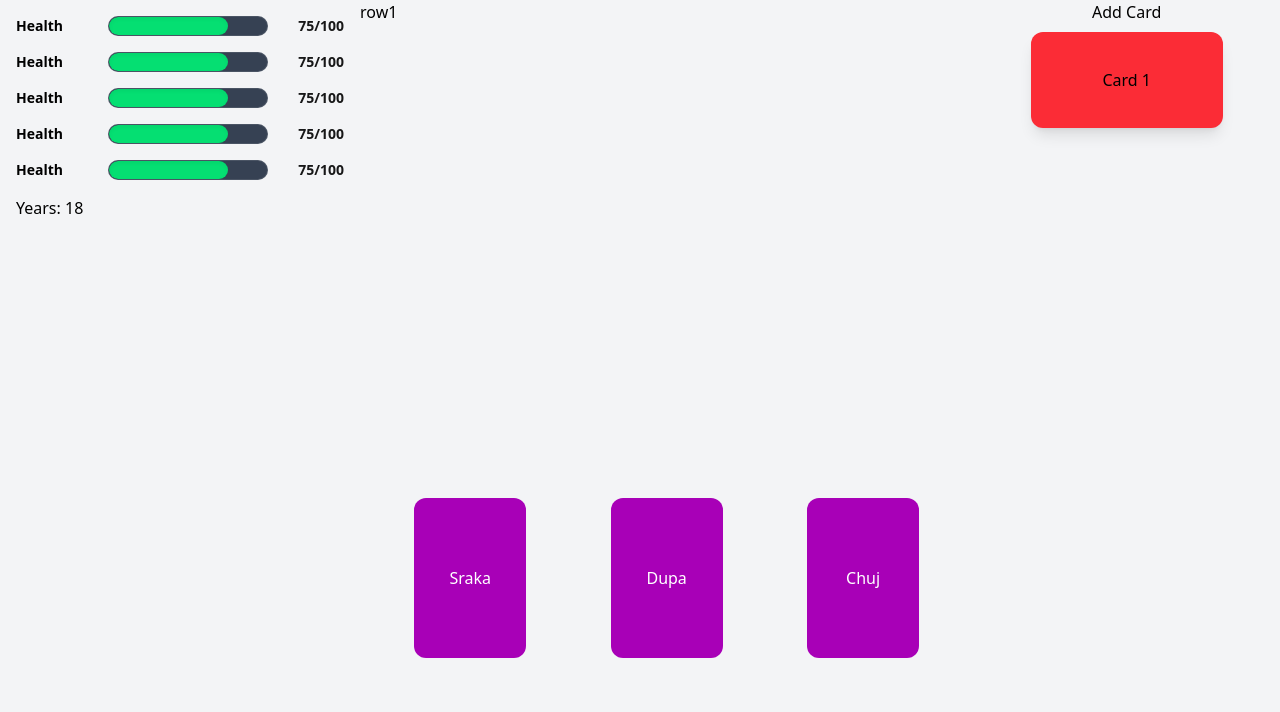
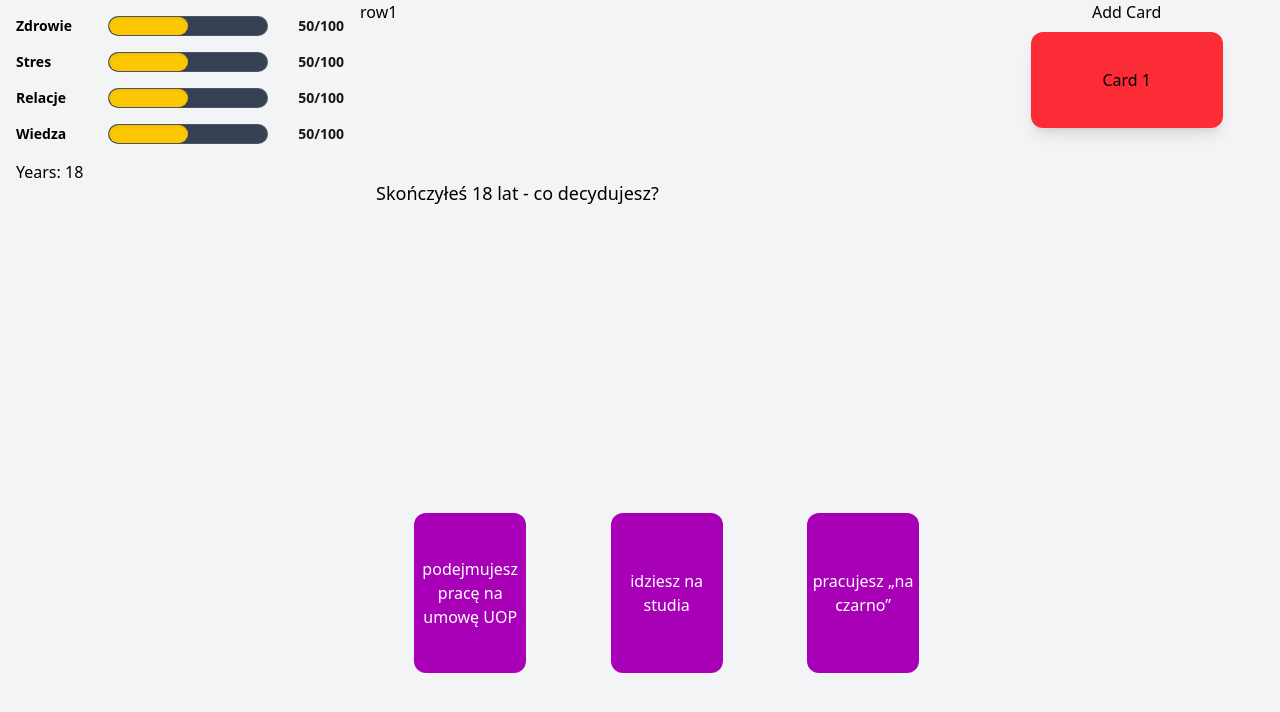
Before and after one commit to kn-kraken/kraken-game, a React (Vite) app: page / in a window 1280 px wide. Both pictures are taken after a click on the button "Male". Shown: the top 712 px of the page. Built offline with nearby package versions, Linux system fonts and the light colour scheme.

Commit message:
Add first verison of logic

```diff
--- a/src/components/DecisionCard.tsx
+++ b/src/components/DecisionCard.tsx
@@ -2,7 +2,8 @@ import * as motion from "motion/react-client";
 import { useRef } from "react";
 
 type CardProps = {
-	handleDragEnd: (event: any) => void;
+	handleDragEnd: (childRef: React.RefObject<HTMLDivElement | null>) => void;
+	handleStatChange: (stat: string, value: number) => void;
 	frontContent?: string;
 	backContent?: string;
 };
@@ -14,9 +15,9 @@ export default function DecisionCard({
 }: CardProps) {
 	const ref = useRef<HTMLDivElement | null>(null);
 	const cardVariants = {
-		initial: {
-			rotateY: 180,
-		},
+		// initial: {
+		// 	rotateY: 180,
+		// },
 		animate: {
 			rotateY: 0,
 		},
--- a/src/components/DecisionCardContainer.tsx
+++ b/src/components/DecisionCardContainer.tsx
@@ -1,18 +1,26 @@
 import * as motion from "motion/react-client";
-import { useRef, useState } from "react";
+import { useEffect, useRef, useState } from "react";
 import DecisionCard from "./DecisionCard";
 import { AnimatePresence } from "motion/react";
 
-export type CardInfo = { description: string };
+export type CardInfo = {
+	description: string;
+	zdrowie: number;
+	stres: number;
+	relacje: number;
+	wiedza: number;
+};
 
 type DragConstraintsProps = {
-	cardsInfo?: CardInfo[];
+	cardsInfo: CardInfo[];
+	handleStatChange: (stat: string, value: number) => void;
 };
 
 export default function DecisionCardContainer({
 	cardsInfo,
+	handleStatChange,
 }: DragConstraintsProps) {
-	const [cards, setCards] = useState(cardsInfo || []);
+	const [cards, setCards] = useState<CardInfo[]>([]);
 	const ref = useRef<HTMLDivElement | null>(null);
 	const containerVariants = {
 		animate: {
@@ -22,22 +30,32 @@ export default function DecisionCardContainer({
 		},
 	};
 
-	const handleDragEnd = (childRef, index) => {
+	const handleDragEnd = (
+		childRef: React.RefObject<HTMLDivElement | null>,
+		index: number
+	): void => {
 		const containerRect = ref.current?.getBoundingClientRect();
 		const dragRect = childRef.current?.getBoundingClientRect();
 		const containerHeight = containerRect?.height || 0;
 
 		if (!dragRect || !containerRect) return;
-		console.log({ dupa: dragRect.top, container: containerRect.top });
 		const isOutside = dragRect?.top < containerRect?.top - containerHeight;
 
 		if (isOutside) {
 			setCards((prev) => prev.filter((_, i) => i !== index));
-			console.log("Dragged outside constraint!");
-		} else {
-			console.log("Within constraint");
+			Object.entries(cards[index]).forEach(([stat, value]) => {
+				if (stat !== "description") {
+					handleStatChange(stat, value as number);
+				}
+			});
 		}
 	};
+
+	useEffect(() => {
+		if (cardsInfo) {
+			setCards(cardsInfo);
+		}
+	}, [cardsInfo]);
 
 	return (
 		<motion.div
@@ -57,10 +75,10 @@ export default function DecisionCardContainer({
 						exit={{ scale: 0 }}
 					>
 						<DecisionCard
-							containerRef={ref}
 							handleDragEnd={(childRef) =>
 								handleDragEnd(childRef, index)
 							}
+							handleStatChange={handleStatChange}
 							frontContent={card.description}
 						/>
 					</motion.div>
--- a/src/layouts/BoardLayout.tsx
+++ b/src/layouts/BoardLayout.tsx
@@ -4,21 +4,29 @@ import DecisionCardContainer, {
 
 type BoardLayoutProps = {
 	children: React.ReactNode;
+	cardsInfo: CardInfo[];
+	description: string;
+	handleStatChange: (stat: string, value: number) => void;
 };
 
-const cardInfo: CardInfo[] = [
-	{ description: "Sraka" },
-	{ description: "Dupa" },
-	{ description: "Chuj" },
-];
-
-export default function BoardLayout({ children }: BoardLayoutProps) {
+export default function BoardLayout({
+	children,
+	cardsInfo,
+	description,
+	handleStatChange,
+}: BoardLayoutProps) {
 	return (
 		<div className="min-h-screen bg-gray-100 flex flex-col">
 			<div className="flex-1">row1</div>
-			<div className="flex-2">{children}</div>
+			<div className="flex-2">
+				{children}
+				<p className="p-4 text-lg">{description}</p>
+			</div>
 			<div className="flex-1">
-				<DecisionCardContainer cardsInfo={cardInfo} />
+				<DecisionCardContainer
+					cardsInfo={cardsInfo}
+					handleStatChange={handleStatChange}
+				/>
 			</div>
 		</div>
 	);
--- a/src/layouts/GameLayout.tsx
+++ b/src/layouts/GameLayout.tsx
@@ -1,25 +1,74 @@
+import { useEffect, useState } from "react";
 import InventoryCardContainer from "../components/InventoryCardContainer";
 import StatusBar from "../components/StatusBar";
 import YearCounter from "../components/YearCounter";
 import BoardLayout from "./BoardLayout";
+import scenario from "../mocks/scenario.json";
 
 type GameLayoutProps = {
 	children: React.ReactNode;
 };
 
 export default function GameLayout({ children }: GameLayoutProps) {
+	const [decisionsInfo, setDecisionsInfo] = useState([]);
+
+	const [health, setHealth] = useState(50);
+	const [stress, setStress] = useState(50);
+	const [relationships, setRelationships] = useState(50);
+	const [knowledge, setKnowledge] = useState(50);
+
+	const handleStatChange = (stat: string, value: number) => {
+		switch (stat) {
+			case "zdrowie":
+				setHealth((prev) => prev + value);
+				break;
+			case "stres":
+				setStress((prev) => prev + value);
+				break;
+			case "relacje":
+				setRelationships((prev) => prev + value);
+				break;
+			case "wiedza":
+				setKnowledge((prev) => prev + value);
+				break;
+			default:
+				break;
+		}
+	};
+
+	useEffect(() => {
+		const decisions = scenario[0].decisions;
+		const stats = scenario[0].stats_changes;
+		const filteredDecisions = decisions.filter(
+			(decision) => stats[decision]
+		);
+		const mappedStats = filteredDecisions.map((decision) => {
+			const statChange = stats[decision];
+			return {
+				...statChange,
+				description: decision,
+			};
+		});
+		setDecisionsInfo(mappedStats);
+	}, []);
+
 	return (
 		<div className="min-h-screen bg-gray-100 flex">
 			<div className="flex-1 flex flex-col gap-4 p-4">
-				<StatusBar label="Health" value={75} />
-				<StatusBar label="Health" value={75} />
-				<StatusBar label="Health" value={75} />
-				<StatusBar label="Health" value={75} />
-				<StatusBar label="Health" value={75} />
+				<StatusBar label="Zdrowie" value={health} />
+				<StatusBar label="Stres" value={stress} />
+				<StatusBar label="Relacje" value={relationships} />
+				<StatusBar label="Wiedza" value={knowledge} />
 				<YearCounter />
 			</div>
 			<div className="flex-2">
-				<BoardLayout>{children}</BoardLayout>
+				<BoardLayout
+					cardsInfo={decisionsInfo}
+					handleStatChange={handleStatChange}
+					description={scenario[0].description}
+				>
+					{children}
+				</BoardLayout>
 			</div>
 			<div className="flex-1">
 				<InventoryCardContainer />
--- a/src/mocks/scenerio.json
+++ b/src/mocks/scenario.json
@@ -2,7 +2,7 @@
   {
     "description": "Skończyłeś 18 lat - co decydujesz?",
     "decisions": [
-      "podejmujesz pracę na umowe UOP",
+      "podejmujesz pracę na umowę UOP",
       "idziesz na studia",
       "pracujesz „na czarno”"
     ],
```
